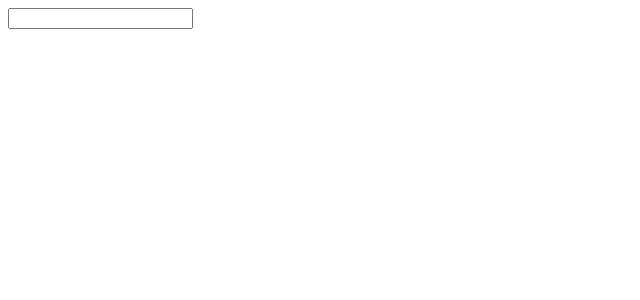
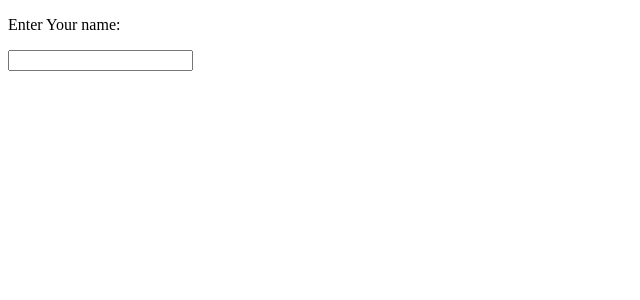
Before and after one commit to acciojob/personal-greeting-Samar1402, a React app: page / in a window 1280 px wide. Shown: the top 300 px of the page, without its empty margins (0-640 px from the left). Built offline with nearby package versions, Linux system fonts and the light colour scheme.

Commit message:
assignment submission update4

```diff
--- a/src/components/App.js
+++ b/src/components/App.js
@@ -10,7 +10,7 @@ const App = () => {
 
   return (
     <div>
-      {/* <p>Enter Your name:</p> */}
+      <p>Enter Your name:</p>
       <input type="text" onChange={handleInput}></input>
       {input ? <p>Hello {input}!</p> : null}
     </div>
```
